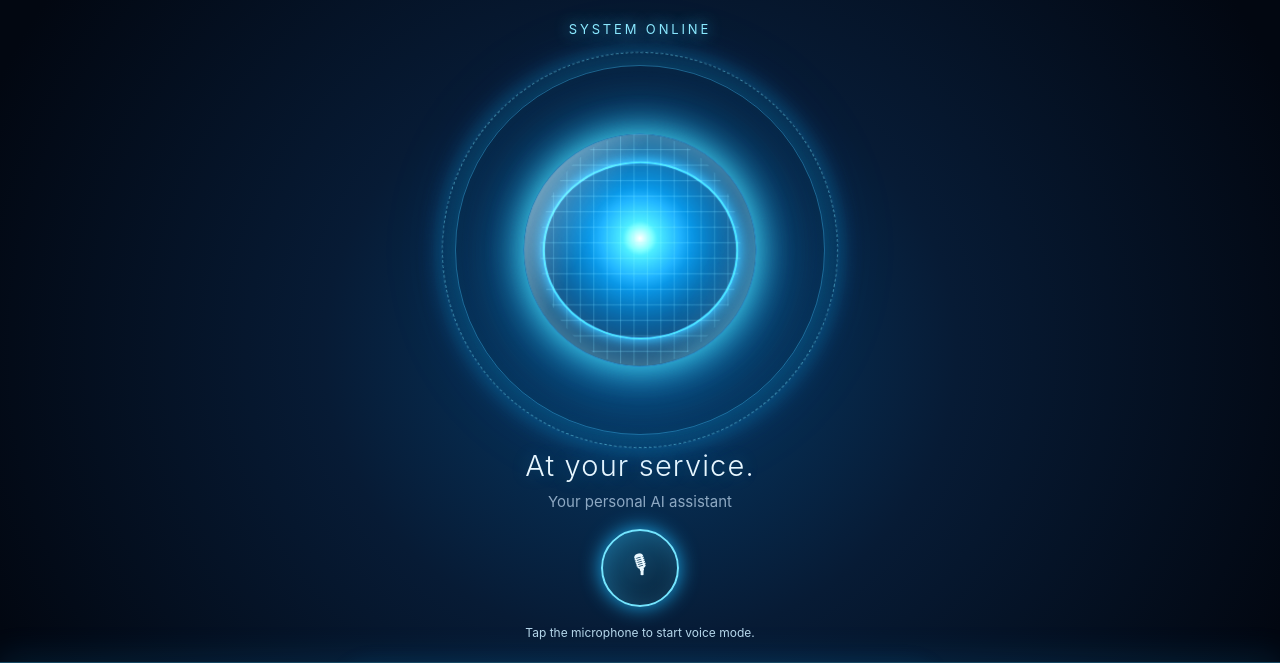
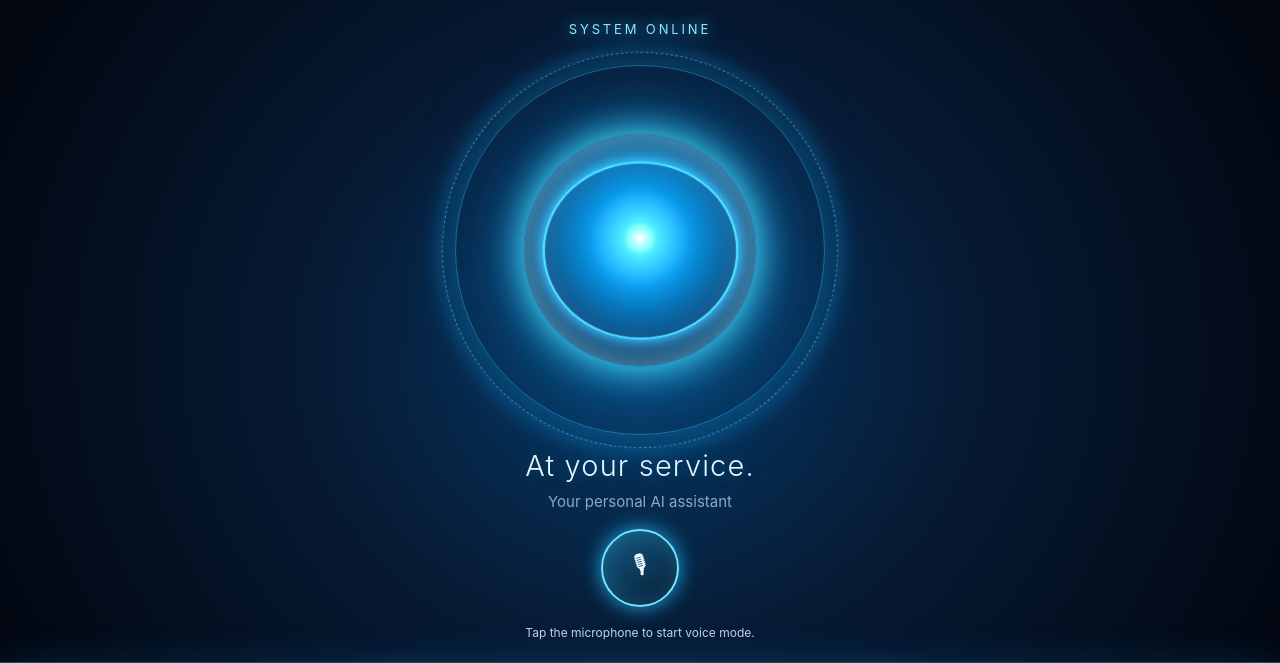
Before and after one commit to mbongenimaseko329-hub/jarvis-ai, a plain HTML site: page index.html in a window 1280 px wide. Shown: the part 76-739 px from the top of the page. Drawn offline with Linux system fonts and the light colour scheme.

Commit message:
Update index.html

```diff
--- a/index.html
+++ b/index.html
@@ -372,31 +372,31 @@ body.listening .mic {
 
   nav button {
     padding: 9px 10px;
-    font-size: 11px;
-  }
-}
-  .globe-grid {
+    font-size:
+.globe-grid {
   position: absolute;
   inset: 0;
   border-radius: 50%;
   z-index: 1;
+  pointer-events: none;
+
   background:
     repeating-linear-gradient(
       0deg,
-      transparent 0 13px,
-      #8deaff55 14px,
-      transparent 15px
+      transparent 0 12px,
+      #8deaff55 13px,
+      transparent 14px
     ),
     repeating-linear-gradient(
       90deg,
-      transparent 0 13px,
-      #8deaff55 14px,
-      transparent 15px
+      transparent 0 12px,
+      #8deaff55 13px,
+      transparent 14px
     );
-  opacity: .65;
-  animation: globeRotate 12s linear infinite;
+
+  opacity: .8;
+  animation: globeRotate 8s linear infinite;
 }
-
 .globe-shine {
   position: absolute;
   inset: 0;
@@ -415,6 +415,13 @@ body.listening .mic {
 @keyframes globeRotate {
   from { transform: rotateY(0deg); }
   to { transform: rotateY(360deg); }
+}
+    .orb {
+  isolation: isolate;
+}
+
+.globe-shine {
+  z-index: 2;
 }
 </style>
 </head>
```
